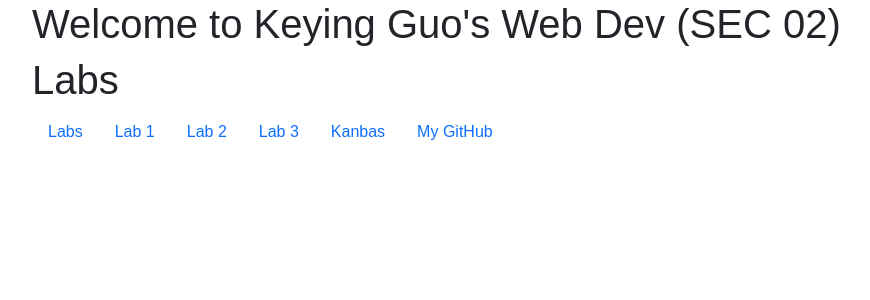
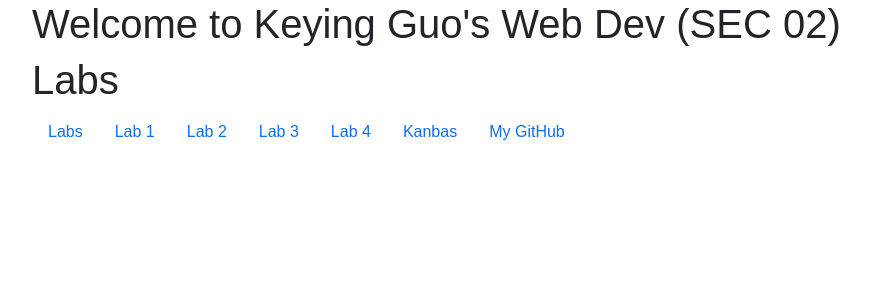
Before and after one commit to k1guo/kanbas-react-web-app-cs5610-fa24, a React (Create React App) app: page /#/Labs in a window 1280 px wide. Shown: the top 300 px of the page, without its empty margins (50-920 px from the left). Built offline with nearby package versions, Linux system fonts and the light colour scheme.

Commit message:
a4 branch create

```diff
--- /dev/null
+++ b/src/Labs/Lab4/index.tsx
@@ -0,0 +1,7 @@
+export default function Lab4(){
+    return(
+        <div>
+            Lab4~
+        </div>
+    )
+}
--- a/src/Labs/TOC.tsx
+++ b/src/Labs/TOC.tsx
@@ -31,6 +31,12 @@
         </a>
       </li>
       <li className="nav-item">
+        <a id="wd-a4" href="#/Labs/Lab4"
+          className={`nav-link ${pathname.includes("Lab4") ? "active" : ""}`}>
+          Lab 4
+        </a>
+      </li>
+      <li className="nav-item">
         <a id="wd-k" href="#/Kanbas" className="nav-link">
           Kanbas
         </a>
--- a/src/Labs/index.tsx
+++ b/src/Labs/index.tsx
@@ -6,6 +6,7 @@
 import { Http2ServerRequest } from "http2";
 import TOC from "./TOC";
 import Lab3 from "./Lab3";
+import Lab4 from "./Lab4";
 
 export default function Labs(){
     return (
@@ -17,6 +18,7 @@
                 <Route path="Lab1" element={<Lab1 />} />
                 <Route path="Lab2" element={<Lab2 />} />
                 <Route path="Lab3/*" element={<Lab3 />} />
+                <Route path="Lab4/*" element={<Lab4 />} />
             </Routes>
         </div>
     );
```
